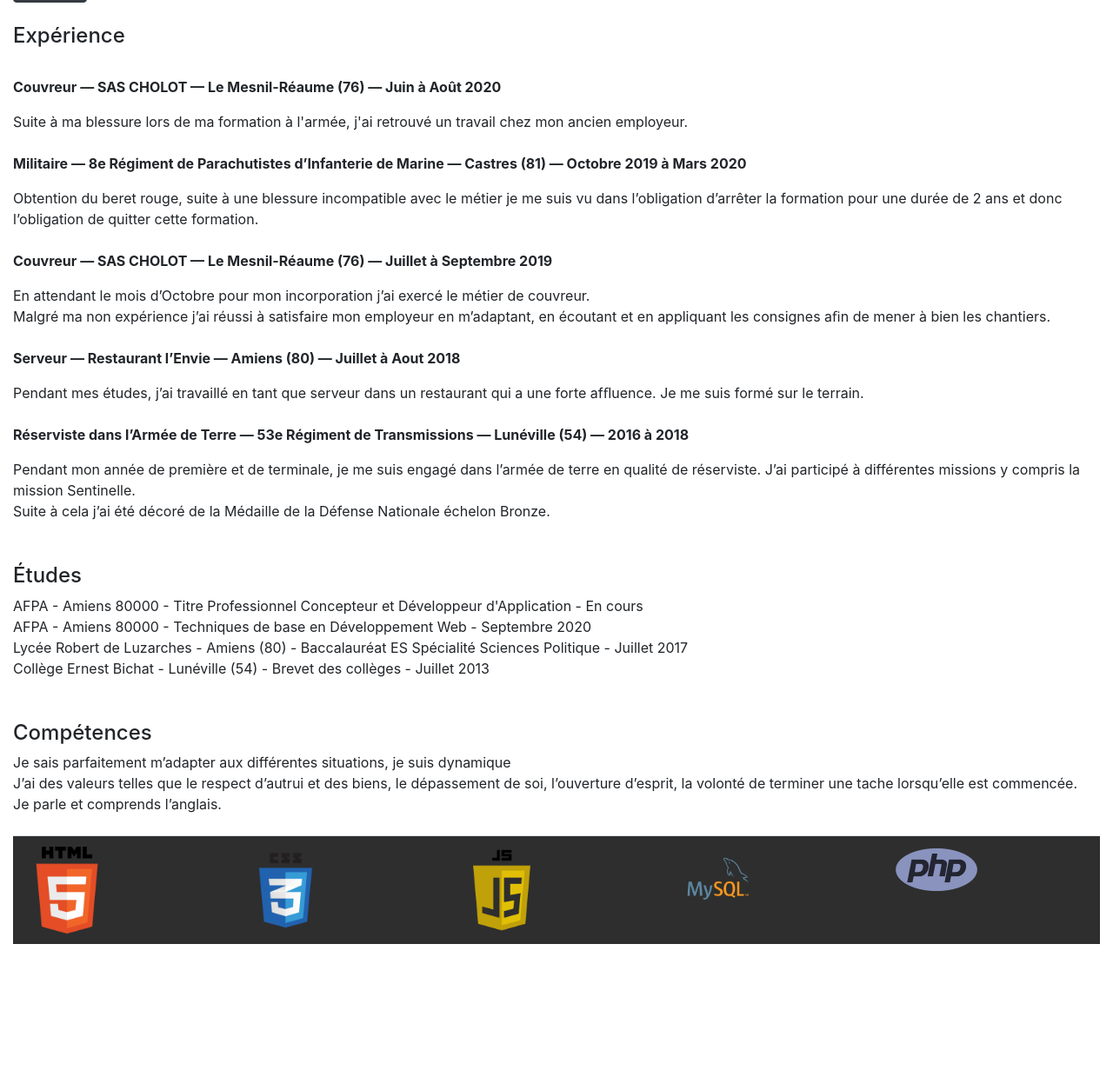
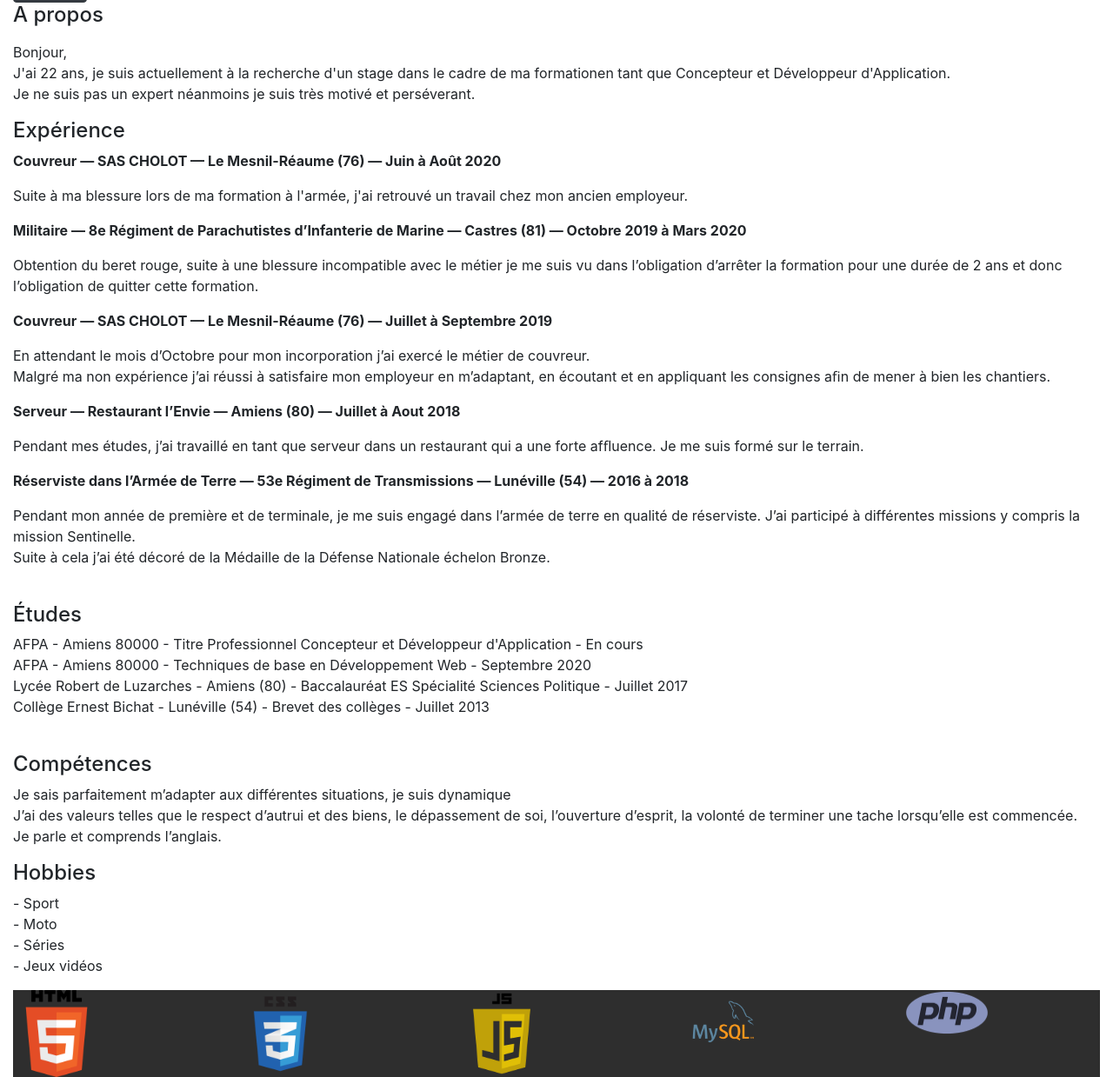
Before and after one commit to leopoldhte/CV, a plain HTML site: page CV/index.html in a window 1280 px wide. Shown: the part 323-1562 px from the top of the page at 87% size. Before the commit the page ends 1425 px from the top, so only its background shows below. Drawn offline with nearby package versions, Linux system fonts and the light colour scheme.

Commit message:
2nd commit

```diff
--- a/CV/assets/css/style.css
+++ b/CV/assets/css/style.css
@@ -3,17 +3,16 @@
     font-weight:bold;
 }
 
-#titreexp
+.titreexp
 {
     font-weight:bold;
 }
-
 
 
 .logofooter{
   width:100px;
 }
 
-.table{
+footer{
   background-color: rgb(46, 46, 46);
 }
--- a/CV/assets/javascript/javascript.js
+++ b/CV/assets/javascript/javascript.js
@@ -29,7 +29,7 @@ form.addEventListener('submit', function(e){
 const validSujet=function(inputSujet)
 //Regex
 {
-    let SujetRegExp = new RegExp (/^[a-zA-Zéèàùîïâäêëüû0-9,.-_()'"^\/*-+:;=\[\]{}&#°@%¨$£¤§!²]+/);
+    let SujetRegExp = new RegExp (/^[a-zA-Zéèàùîïâäêëüû0-9,\.\-\_()'"^\/*-+:;=\[\]{}&#°@%¨$£¤§!²]+$/);
 
     //Recuperation de la balise small
     let small = inputSujet.nextElementSibling;
@@ -84,7 +84,7 @@ const validEmail=function(inputEmail)
 const validContenu=function(inputContenu)
 //Regex
 {
-    let ContenuRegExp = new RegExp (/^[a-zA-Zéèàùîïâäêëüû0-9,.-_()'"^\/*-+:;=\[\]{}&#°@%¨$£¤§!²]+/);
+    let ContenuRegExp = new RegExp (/^[a-zA-Zéèàùîïâäêëüû0-9,\.\-\_()'"^\/*-+:;=\[\]{}&#°@%¨$£¤§!²]+$/);
 
     //Recuperation de la balise small
     let small = inputContenu.nextElementSibling;
--- a/CV/index.html
+++ b/CV/index.html
@@ -4,18 +4,14 @@
     <meta charset="UTF-8">
     <meta name="viewport" content="width=device-width, initial-scale=1.0">
     <title>CV de Léopold Hautemanière</title>
-</head>
                 <!--Lien pour le bootstrap-->
                 <link rel="stylesheet" href="https://stackpath.bootstrapcdn.com/bootstrap/4.4.1/css/bootstrap.min.css"
                 integrity="sha384-Vkoo8x4CGsO3+Hhxv8T/Q5PaXtkKtu6ug5TOeNV6gBiFeWPGFN9MuhOf23Q9Ifjh"
                 crossorigin="anonymous">
-            <link rel="stylesheet" type="text/css" href="assets/css/style.css"/>
-
-
-
-
+                <link rel="stylesheet" type="text/css" href="assets/css/style.css">
+</head>
+<body>
 <div class="container-fluid" >
-    <body>
     <div class="row">
         <div class="col-2">
             <ul class="nav flex-column navbar-dark"  >
@@ -36,87 +32,82 @@
                 <li class="nav-item">
                     <a href="https://github.com/leopoldhte" target=_blank><img src="assets/img/logogithub64.png"  alt= "Logo GitHub"></a>
                 </li>
+                <li class="nav-item">
+                    <a href="https://www.linkedin.com/in/l%C3%A9opold-hautemani%C3%A8re/" target=_blank>
+                        <img src="assets/img/logolinkedin.png" height="64px" alt= "Logo LinkedIn">
+                    </a>
                 </li>
                 <li class="nav-item">
-                        <a href="https://www.linkedin.com/in/l%C3%A9opold-hautemani%C3%A8re/" target=_blank><img src="assets/img/logolinkedin.png" height="64px" alt= "Logo LinkedIn"></a>
-                    </li>
-                    <li class="nav-item">
-                        <a href="contact.html" target=_blank  class="btn btn-dark"> Contact </a>
+                    <a href="contact.html" target=_blank  class="btn btn-dark" title="Lien Page Contact"> Contact </a>
                 </li>
             </ul>
         </div>
-
-
         <div id="sidenav">
             <div class="col" id="main">
-
+                <h4>A propos</h4>
+                <p class="textexp"></p>
+                <p>
+                    Bonjour, <br>
+                    J'ai 22 ans, je suis actuellement à la recherche d'un stage dans le cadre de ma formationen tant que Concepteur et Développeur d'Application. <br>
+                    Je ne suis pas un expert néanmoins je suis très motivé et perséverant.
+                </p>
+                <h4>Expérience</h4>
+                <p class="titreexp">Couvreur — SAS CHOLOT — Le Mesnil-Réaume (76) — Juin à Août 2020</p>
+                <p>Suite à ma blessure lors de ma formation à l'armée, j'ai retrouvé un travail chez mon ancien employeur.</p>
+                <p class="titreexp">Militaire — 8e Régiment de Parachutistes d’Infanterie de Marine — Castres (81) — Octobre 2019 à Mars 2020 </p>
+                <p>Obtention du beret rouge, suite à une blessure incompatible avec le métier je me suis vu dans l’obligation d’arrêter la formation
+                    pour une durée de 2 ans et donc l’obligation de quitter cette formation.</p>
+                <p class="titreexp">Couvreur — SAS CHOLOT — Le Mesnil-Réaume (76) — Juillet à Septembre 2019</p>
+                <p>En attendant le mois d’Octobre pour mon incorporation j’ai exercé le métier de couvreur. <br>
+                    Malgré ma non expérience j’ai réussi à satisfaire mon employeur en m’adaptant, en écoutant et en appliquant les consignes aﬁn de mener à bien les chantiers.</p>
+                <p class="titreexp">Serveur — Restaurant l’Envie — Amiens (80) — Juillet à Aout 2018</p>
+                <p>Pendant mes études, j’ai travaillé en tant que serveur dans un restaurant qui a une forte afﬂuence. Je me suis formé sur le terrain.</p>
+                <p class="titreexp">Réserviste dans l’Armée de Terre — 53e Régiment de Transmissions — Lunéville (54) — 2016 à 2018</p>
+                <p>Pendant mon année de première et de terminale, je me suis engagé dans l’armée de terre en qualité de réserviste.
+                    J’ai participé à différentes missions y compris la mission Sentinelle. <br>
+                    Suite à cela j’ai été décoré de la Médaille de la Défense Nationale échelon Bronze.</p>
                 <br>
-
-                <h4>Expérience</h4>
-                <br>
-                <p id="titreexp">Couvreur — SAS CHOLOT — Le Mesnil-Réaume (76) — Juin à Août 2020</p>
-                Suite à ma blessure lors de ma formation à l'armée, j'ai retrouvé un travail chez mon ancien employeur.<br>
-                <br>
-
-                <p id="titreexp">Militaire — 8e Régiment de Parachutistes d’Infanterie de Marine — Castres (81) — Octobre 2019 à Mars 2020 </p>
-                Obtention du beret rouge, suite à une blessure incompatible avec le métier je me suis vu dans l’obligation d’arrêter la formation pour une durée de 2 ans et donc l’obligation de quitter cette formation. <br>
-                <br>
-                <p id="titreexp">Couvreur — SAS CHOLOT — Le Mesnil-Réaume (76) — Juillet à Septembre 2019</p>
-                En attendant le mois d’Octobre pour mon incorporation j’ai exercé le métier de couvreur. <br>
-                Malgré ma non expérience j’ai réussi à satisfaire mon employeur en m’adaptant, en écoutant et en appliquant les consignes aﬁn de mener à bien les chantiers. <br>
-                <br>
-                <p id="titreexp">Serveur — Restaurant l’Envie — Amiens (80) — Juillet à Aout 2018</p>
-                Pendant mes études, j’ai travaillé en tant que serveur dans un restaurant qui a une forte afﬂuence. Je me suis formé sur le terrain.  <br>
-                <br>
-                <p id="titreexp">Réserviste dans l’Armée de Terre — 53e Régiment de Transmissions — Lunéville (54) — 2016 à 2018</p>
-                Pendant mon année de première et de terminale, je me suis engagé dans l’armée de terre en qualité de réserviste. J’ai participé à différentes missions y compris la mission Sentinelle. <br>
-                Suite à cela j’ai été décoré de la Médaille de la Défense Nationale échelon Bronze. <br>
-
-                <br>
-                <br>
-
                 <h4>Études</h4>
-
+                <p>
                 AFPA - Amiens 80000 - Titre Professionnel Concepteur et Développeur d'Application - En cours <br>
                 AFPA - Amiens 80000 - Techniques de base en Développement Web - Septembre 2020 <br>
                 Lycée Robert de Luzarches  - Amiens (80) - Baccalauréat ES Spécialité Sciences Politique - Juillet 2017 <br>
                 Collège Ernest Bichat - Lunéville (54) - Brevet des collèges - Juillet 2013 <br>
-
+                </p>
                 <br>
-                <br>
-
                 <h4>Compétences</h4>
-
-                Je sais parfaitement m’adapter aux différentes situations, je suis dynamique<br>
+                <p>Je sais parfaitement m’adapter aux différentes situations, je suis dynamique<br>
                     J’ai des valeurs telles que le respect d’autrui et des biens, le dépassement de soi, l’ouverture d’esprit, la volonté de terminer une tache lorsqu’elle est commencée.  <br>
-                Je parle et comprends l’anglais. <br>
-                <br>
+                    Je parle et comprends l’anglais.</p>
+                <h4>Hobbies</h4>
+                <p> - Sport<br>
+                    - Moto<br>
+                    - Séries<br>
+                    - Jeux vidéos
+                </p>
             </div>
         </div>
     </div>
-
-
     <footer>
-            <div class="table responsive">
-                <table class="table">
-                    <tr>
-                        <td><img class="logofooter img-fluid" src="assets/img/logohtml.png" alt= "Logo HTML5"></td>
-                        <td><img class="logofooter img-fluid" src="assets/img/logocss.png" alt= "Logo CSS3"></td>
-                        <td><img class="logofooter img-fluid" src="assets/img/logojs.png" alt= "Logo Javascript"></td>
-                        <td><img class="logofooter img-fluid" src="assets/img/logosql.png" alt= "Logo SQL"></td>
-                        <td><img class="logofooter img-fluid" src="assets/img/logophp.png" alt= "Logo PHP"></td>
-                    </tr>
-                </table>
+        <div class="row">
+            <div class="col">
+                <img class="logofooter img-fluid" src="assets/img/logohtml.png" alt= "Logo HTML5" title="Logo HTML5">
+            </div>
+            <div class="col">
+                <img class="logofooter img-fluid" src="assets/img/logocss.png" alt= "Logo CSS3" title="Logo CSS3">
+            </div>
+            <div class="col">
+                <img class="logofooter img-fluid" src="assets/img/logojs.png" alt= "Logo Javascript" title="Logo Javascript">
+            </div>
+            <div class="col">
+                <img class="logofooter img-fluid" src="assets/img/logosql.png" alt= "Logo SQL" title="Logo SQL">
+            </div>
+            <div class="col">
+                <img class="logofooter img-fluid" src="assets/img/logophp.png" alt= "Logo PHP" title="Logo PHP">
+            </div>
         </div>
     </footer>
-
-
-
-
-
-    </body>
-
-
+</div>
                     <!-- Javascript pour le Bootstrap-->
                     <script src="https://code.jquery.com/jquery-3.4.1.slim.min.js"
                     integrity="sha384-J6qa4849blE2+poT4WnyKhv5vZF5SrPo0iEjwBvKU7imGFAV0wwj1yYfoRSJoZ+n"
@@ -127,6 +118,5 @@
                     <script src="https://stackpath.bootstrapcdn.com/bootstrap/4.4.1/js/bootstrap.min.js"
                     integrity="sha384-wfSDF2E50Y2D1uUdj0O3uMBJnjuUD4Ih7YwaYd1iqfktj0Uod8GCExl3Og8ifwB6"
                     crossorigin="anonymous"></script>
-
-</div>
+</body>
 </html>
```
Also changed, not shown: CV/contact.html (+8 -22 lines). Lines whose indentation alone changed are shown as unchanged.
